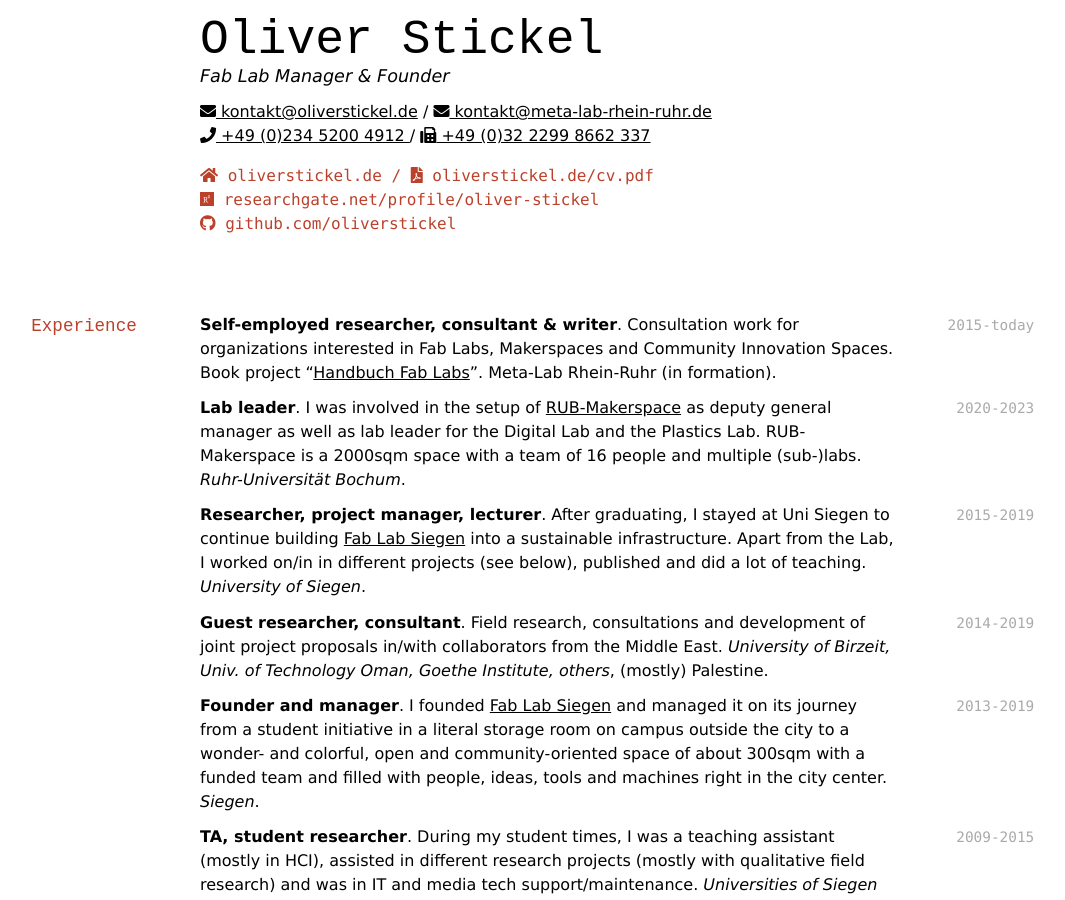
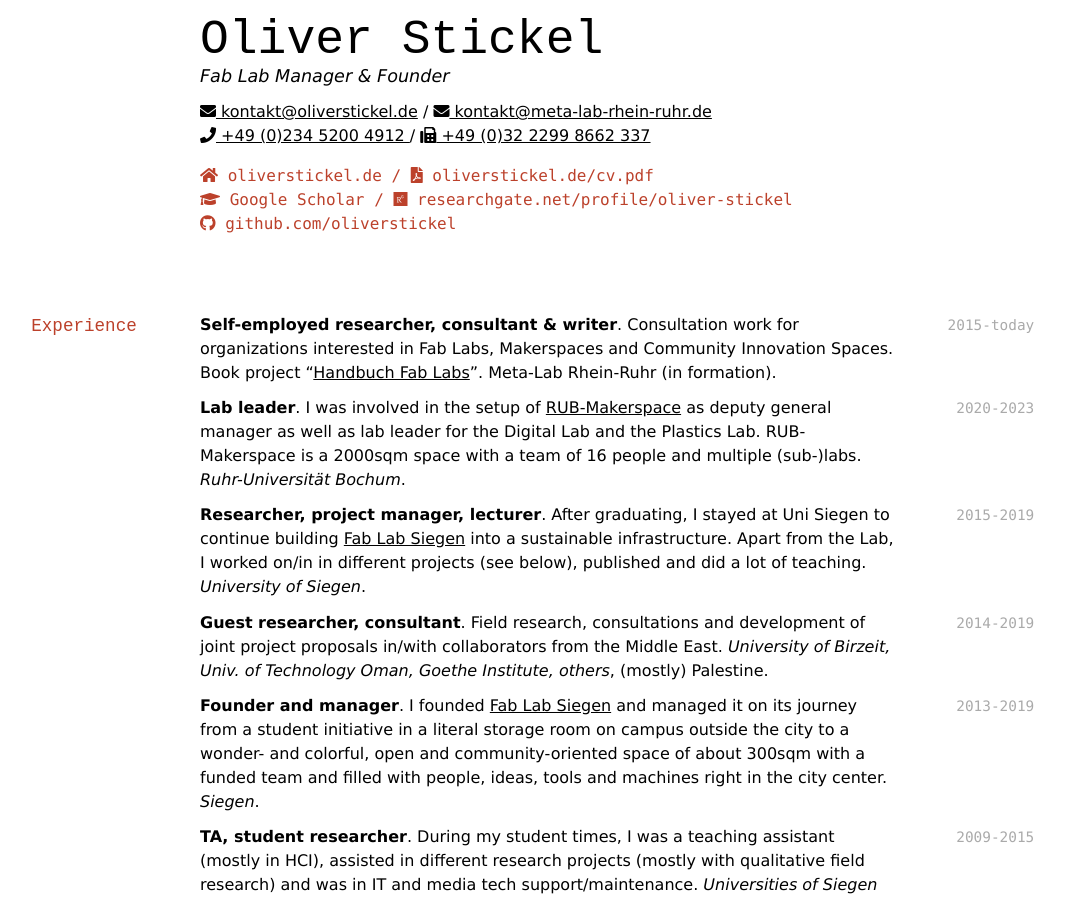
Before and after one commit to oliverstickel/oliverstickel.github.io, a Jekyll site: the page built from index.md, in a window 1280 px wide and 900 px high. Shown: the whole window, without its empty margins (132-1197 px from the left). Built offline with Jekyll 4.4.1, drawn with Linux system fonts in a browser that asks for light colours; nearby versions of some CDN libraries; a style sheet for code colours, icons or effects is not loaded.

Commit message:
Update index.md

```diff
--- a/index.md
+++ b/index.md
@@ -10,7 +10,7 @@ Fab Lab Manager & Founder
 
 <div id="webaddress">
   <a href="http://www.oliverstickel.de"><i class="fas fa-home"></i> oliverstickel.de </a> / <a href="http://www.oliverstickel.de/cv.pdf"><i class="fas fa-file-pdf"></i> oliverstickel.de/cv.pdf</a><br/>
-  <a href="https://researchgate.net/profile/oliver-stickel"><i class="fab fa-researchgate"></i> researchgate.net/profile/oliver-stickel</a><br/>
+  <a href="https://scholar.google.de/citations?user=K1WQRFsAAAAJ"><i class="fab fas fa-graduation-cap"></i> Google Scholar</a> / <a href="https://researchgate.net/profile/oliver-stickel"><i class="fab fa-researchgate"></i> researchgate.net/profile/oliver-stickel</a><br/>
   <a href="https://github.com/oliverstickel"><i class="fab fa-github"></i> github.com/oliverstickel</a><br/>
 </div>
 
```
